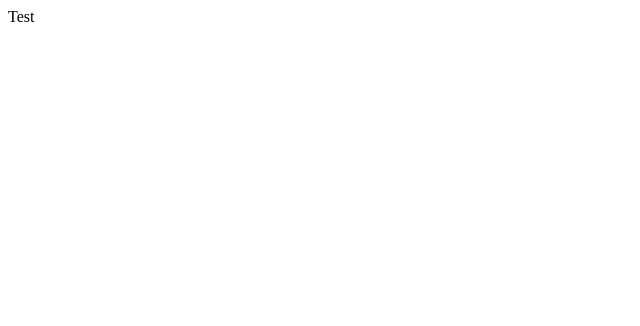
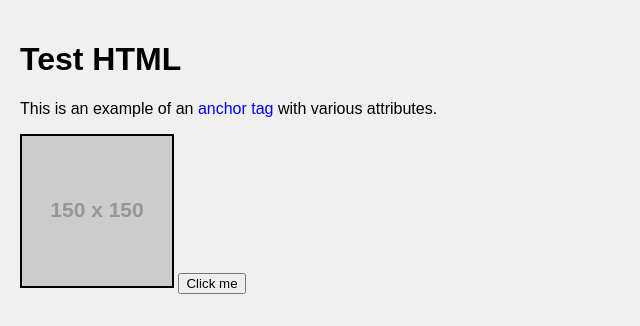
Before and after one commit to yendrrek/poliglotek-testpage, a plain HTML site: page test.html in a window 1280 px wide. Shown: the whole page, without its empty margins (0-640 px from the left). Drawn offline with Linux system fonts and the light colour scheme; placeholder pictures from the web are drawn by us.

Commit message:
Update test.html
Add more elements related with the test

```diff
--- a/test.html
+++ b/test.html
@@ -1 +1,38 @@
-<html><body>Test</body></html>
+<!DOCTYPE html>
+<html lang="en">
+<head>
+    <meta charset="UTF-8">
+    <meta name="viewport" content="width=device-width, initial-scale=1.0">
+    <title>Page for jsoup testing</title>
+    <style>
+        body {
+            font-family: Arial, sans-serif;
+            background-color: #f0f0f0;
+            margin: 0;
+            padding: 20px;
+        }
+    </style>
+</head>
+<body>
+    <h1>Test HTML</h1>
+    <p>
+        This is an example of an <a href="https://example.com" target="_blank" style="color: blue; text-decoration: none;" onclick="alert('You clicked the link!')" onmouseover="this.style.color='red'" onmouseout="this.style.color='blue'">anchor tag</a> with various attributes.
+    </p>
+
+    <img src="https://via.placeholder.com/150" alt="Placeholder Image" usemap="#image-map" style="border: 2px solid #000;" onclick="alert('Image clicked!')" onmouseover="this.style.borderColor='red'" onmouseout="this.style.borderColor='#000'">
+
+    <map name="image-map">
+        <area shape="rect" coords="34,44,270,350" alt="Rectangle Area" href="https://example.com/rectangle" style="cursor: pointer;" onclick="alert('Rectangle area clicked!')" onmouseover="this.style.backgroundColor='yellow'" onmouseout="this.style.backgroundColor='transparent'">
+        <area shape="circle" coords="100,58,50" alt="Circle Area" href="https://example.com/circle" style="cursor: pointer;" onclick="alert('Circle area clicked!')" onmouseover="this.style.backgroundColor='lightblue'" onmouseout="this.style.backgroundColor='transparent'">
+    </map>
+
+    <button id="myButton">Click me</button>
+
+    <script>
+        document.getElementById("myButton").onclick = function() {
+            alert("Button was clicked!");
+        };
+    </script>
+
+</body>
+</html>
```
